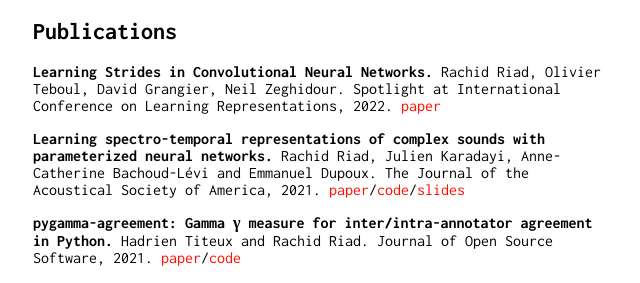
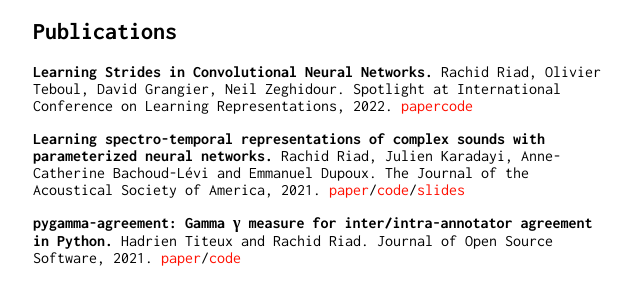
Before and after one commit to Rachine/Rachine.github.io, a Jekyll site: the page built from index.md, in a window 1280 px wide. Shown: the part 802-1085 px from the top of the page, without its empty margins (319-959 px from the left). Built offline with Jekyll 4.4.1, drawn with Linux system fonts in a browser that asks for light colours; our own code applies the rules of GitHub Pages for plain Markdown files.

Commit message:
update diffstride

```diff
--- a/index.md
+++ b/index.md
@@ -25,7 +25,7 @@
 
 **Learning Strides in Convolutional Neural Networks.**
 Rachid Riad, Olivier Teboul, David Grangier, Neil Zeghidour. Spotlight at International Conference on Learning Representations, 2022.
-[paper](https://github.com/Rachine/Rachine.github.io/data/Papers/strides2022riadGoogle.pdf)
+[paper](https://github.com/Rachine/Rachine.github.io/data/Papers/strides2022riadGoogle.pdf)[code](https://github.com/google-research/diffstride)
 
 
 **Learning spectro-temporal representations of complex sounds with parameterized neural networks.**
```
Also changed, not shown: 1 other file.
